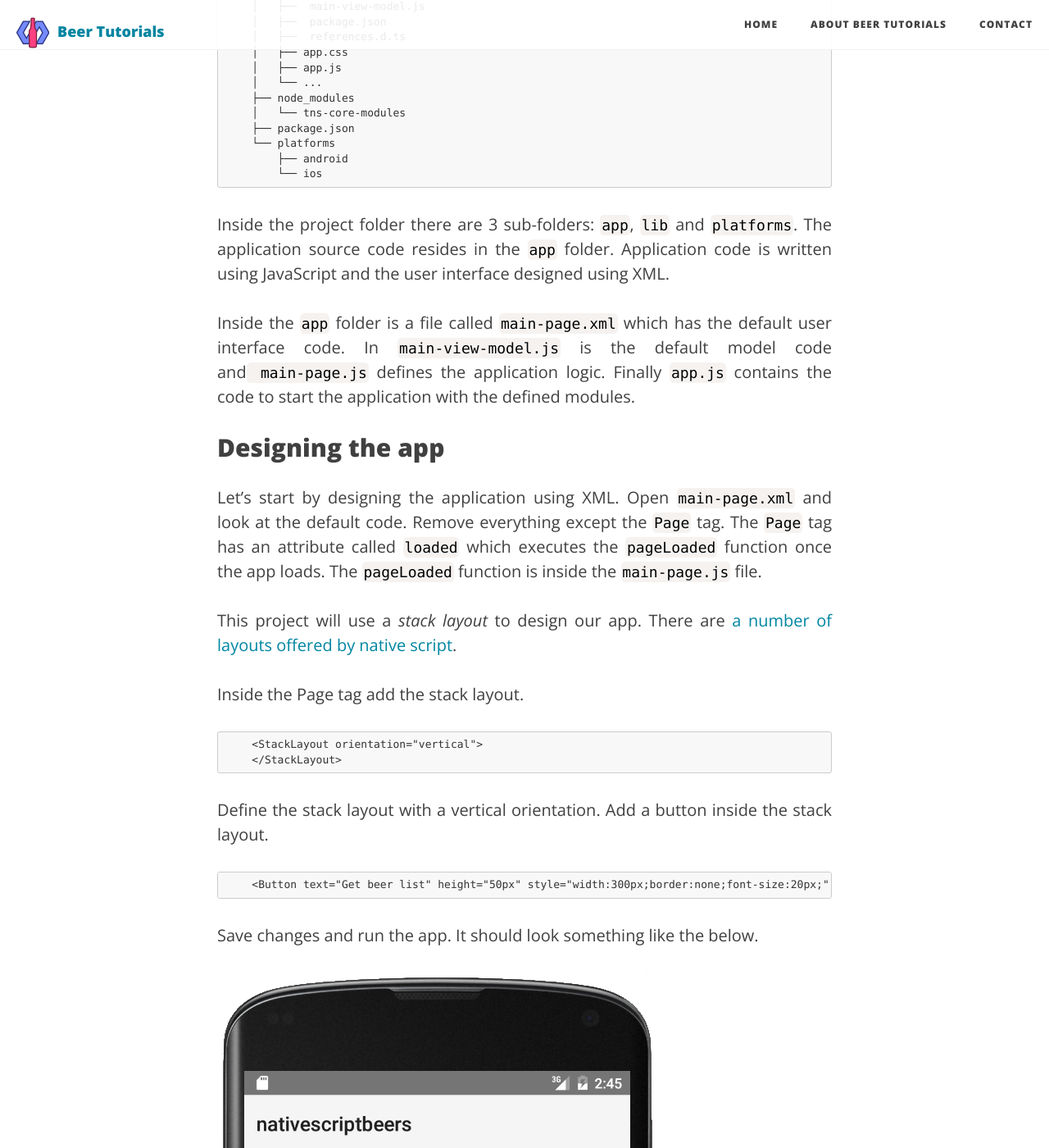
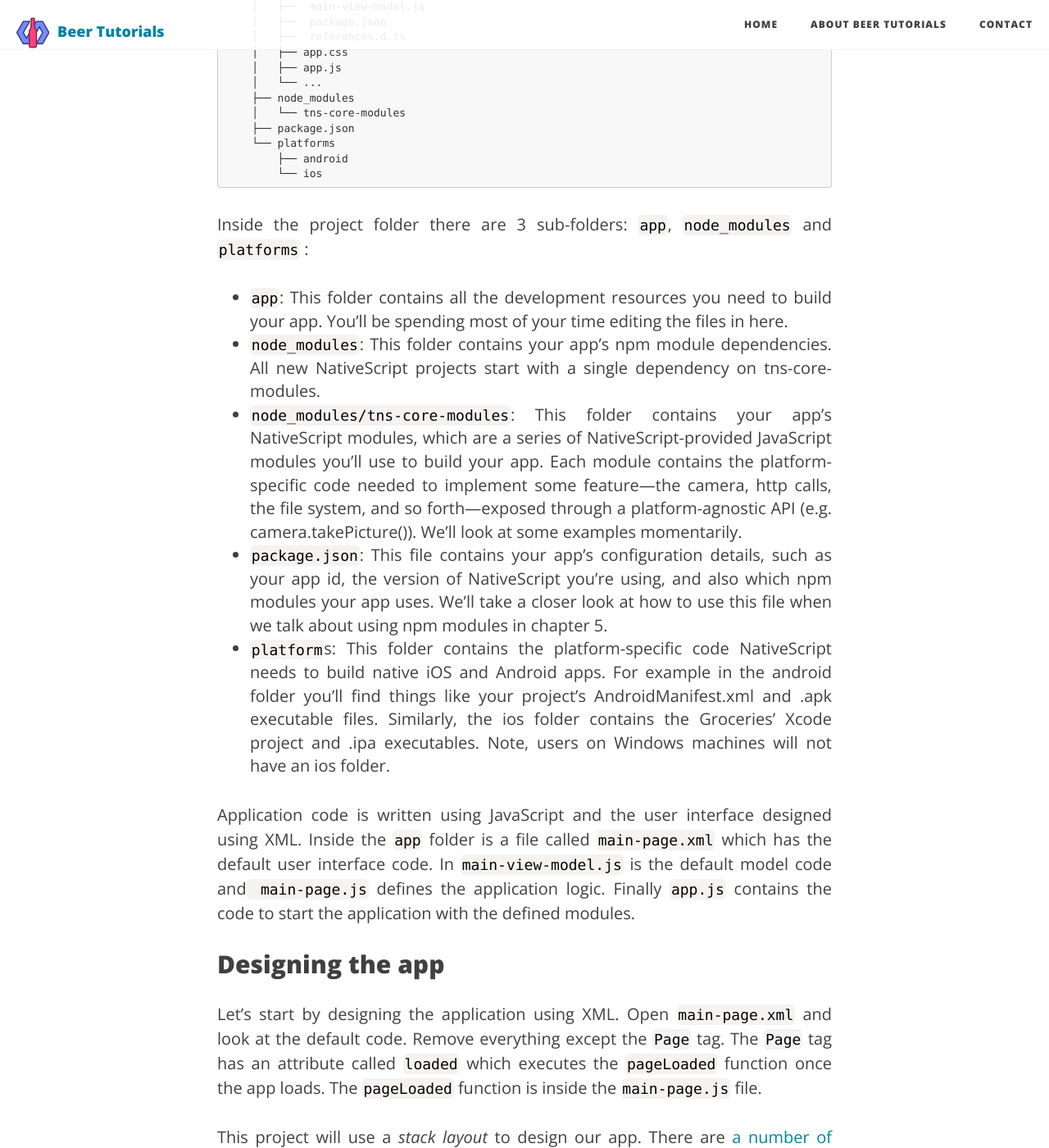
Before and after one commit to sipacate/website, a Jekyll site: the page built from _posts/2015-12-01-NativeScript-Beers.md, in a window 1280 px wide and 1400 px high, scrolled down 2729 px. Shown: the whole window at 82% size. Built offline with Jekyll 4.4.1, drawn with Linux system fonts in a browser that asks for light colours; nearby versions of some CDN libraries.

Commit message:
Correcting some typos...

````diff
--- a/_posts/2015-12-01-NativeScript-Beers.md
+++ b/_posts/2015-12-01-NativeScript-Beers.md
@@ -69,9 +69,16 @@ The `tns livesync` command instantly transfers XML, CSS, and JavaScript files to
             └── ios
 
 
-Inside  the project folder there are 3 sub-folders: `app`, `lib` and `platforms`. The application source code resides in the `app` folder. Application code is written using JavaScript and the user interface designed using XML.
 
-Inside the `app` folder is a file called `main-page.xml` which has the default user interface code. In `main-view-model.js` is the default model code and` main-page.js` defines the application logic. Finally `app.js` contains the code to start the application with the defined modules.
+Inside  the project folder there are 3 sub-folders: `app`, `node_modules` and `platforms` :
+
+* `app`: This folder contains all the development resources you need to build your app. You'll be spending most of your time editing the files in here.
+* `node_modules`: This folder contains your app's npm module dependencies. All new NativeScript projects start with a single dependency on tns-core-modules.
+* `node_modules/tns-core-modules`: This folder contains your app's NativeScript modules, which are a series of NativeScript-provided JavaScript modules you'll use to build your app. Each module contains the platform-specific code needed to implement some feature—the camera, http calls, the file system, and so forth—exposed through a platform-agnostic API (e.g. camera.takePicture()). We'll look at some examples momentarily.
+* `package.json`: This file contains your app's configuration details, such as your app id, the version of NativeScript you're using, and also which npm modules your app uses. We'll take a closer look at how to use this file when we talk about using npm modules in chapter 5.
+* `platform`s: This folder contains the platform-specific code NativeScript needs to build native iOS and Android apps. For example in the android folder you'll find things like your project's AndroidManifest.xml and .apk executable files. Similarly, the ios folder contains the Groceries' Xcode project and .ipa executables. Note, users on Windows machines will not have an ios folder.
+
+ Application code is written using JavaScript and the user interface designed using XML. Inside the `app` folder is a file called `main-page.xml` which has the default user interface code. In `main-view-model.js` is the default model code and` main-page.js` defines the application logic. Finally `app.js` contains the code to start the application with the defined modules.
 
 
 ## Designing the app
@@ -251,12 +258,11 @@ Let's call for the beer list without button. We are going to use application's l
 on `app.js`:
 
 
-```
-application.on(application.launchEvent, function (args) {
-   var mainPage = require("./main-page");
-   mainPage.beers();
-})
-```
+    application.on(application.launchEvent, function (args) {
+       var mainPage = require("./main-page");
+       mainPage.beers();
+    })
+
 
 Now you can delete the `Buttom` from `main-page.xml`.
 
````
